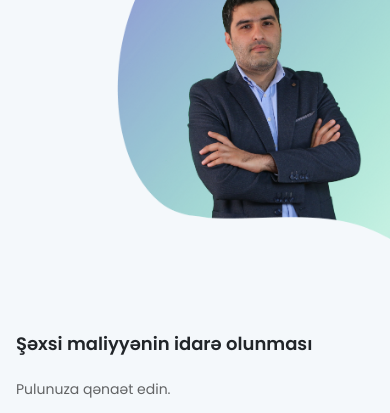
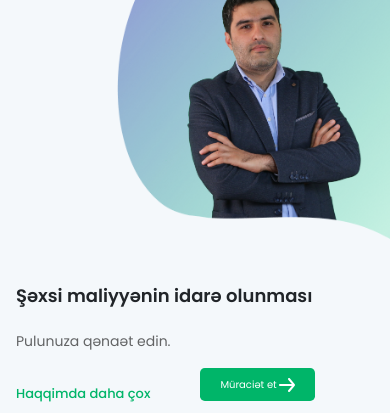
Before and after one commit to elgunkuliyev/rm-portfol.io, a plain HTML site: page index.html in a window 390 px wide. Shown: the part 65-478 px from the top of the page. Drawn offline with nearby package versions, Linux system fonts and the light colour scheme.

Commit message:
Project succes

```diff
--- a/css/responsive.css
+++ b/css/responsive.css
@@ -223,6 +223,52 @@
     }
 
 
+    @media screen and (max-width:409px){
+        .image-r img{
+            width: 70%;
+        }
+
+        .about{
+            margin: 0 !important;
+        }
+
+        .row{
+            margin-right: 1px !important;
+        }
+
+        .button1{
+            font-size: 10px !important;
+            width: 115px !important;
+        }
+
+        .about p{
+            font-size: 13px !important;
+        }
+
+        .about-text {
+            margin-top: 18rem !important;
+            margin-bottom: 3rem !important;
+            margin-left: 1rem !important;
+            width: 100% !important;
+        }
+
+        .icon-1{
+            margin: 0 10px !important;
+        }
+
+        .paragraf p{
+            font-size: 11px !important;
+        }
+
+        .text1{
+            font-size: 18px !important;
+        }
+        .text2{
+            font-size: 14px !important;
+        }
+    }
+
+
     @media screen and (max-width:376px){
         .image-r img{
             width: 70%;
```
